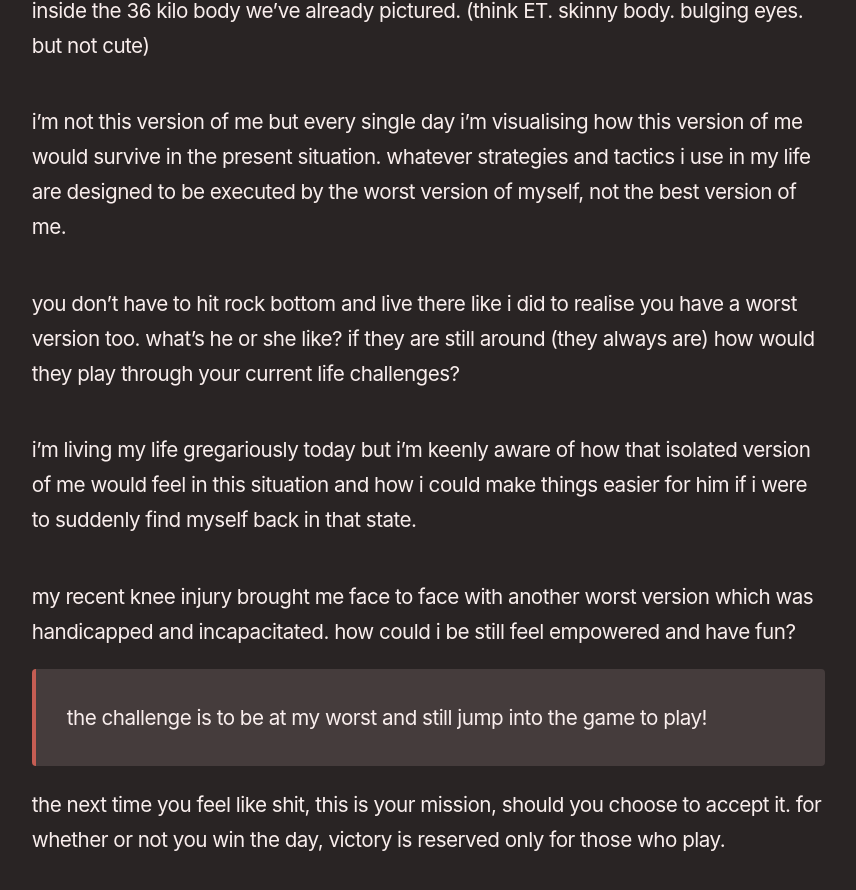
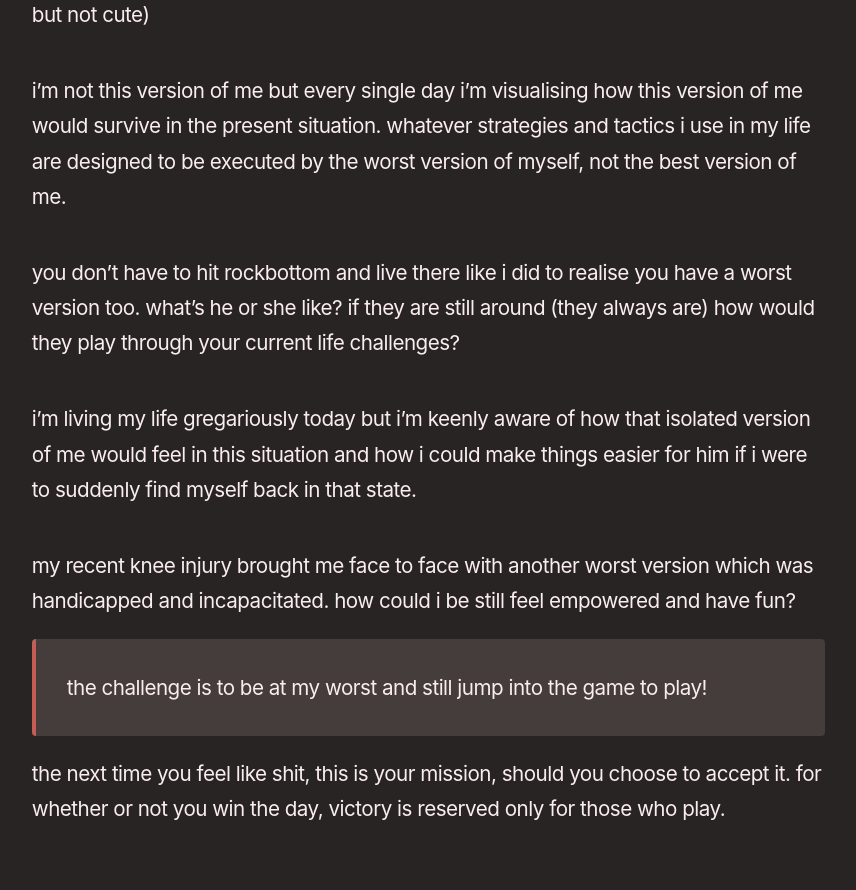
Before and after one commit to reddy2go/redgarden, a Jekyll site: the page built from _notes/best version worst version.md, in a window 1280 px wide and 900 px high, scrolled down 2050 px. Shown: the top 890 px of the window, without its empty margins (45-901 px from the left). Built offline with Jekyll 4.4.1, drawn with Linux system fonts in a browser that asks for light colours; some web fonts are replaced; Markdown is read by kramdown in place of the engine named in the settings.

Commit message:
auto commit

```diff
--- a/_notes/best version worst version.md
+++ b/_notes/best version worst version.md
@@ -24,13 +24,12 @@
 
 in the middle of a worldwide pandemic, i’m independent and at ease. i’m isolated yet connected. i have support of friends and family should i need it. in exactly the way i want it. i’m healthy and fit. mentally sharp and sane (by my standards, fuck the DSM) and spiritually loving and lovable.
 
-## the worst ever
-
+### the worst ever
 but what if i were at my worst? financially dependent. lonely. paranoid of the possibility of death looming around the corner. untrusting of friends and family. manic at times and depressed at others. incapable of loving myself let alone others. all this inside the 36 kilo body we’ve already pictured. (think ET. skinny body. bulging eyes. but not cute)
 
 i’m not this version of me but every single day i’m visualising how this version of me would survive in the present situation. whatever strategies and tactics i use in my life are designed to be executed by the worst version of myself, not the best version of me.
 
-you don’t have to hit rock bottom and live there like i did to realise you have a worst version too. what’s he or she like? if they are still around (they always are) how would they play through your current life challenges?
+you don’t have to hit rockbottom and live there like i did to realise you have a worst version too. what’s he or she like? if they are still around (they always are) how would they play through your current life challenges?
 
 i’m living my life gregariously today but i’m keenly aware of how that isolated version of me would feel in this situation and how i could make things easier for him if i were to suddenly find myself back in that state.
 
```
